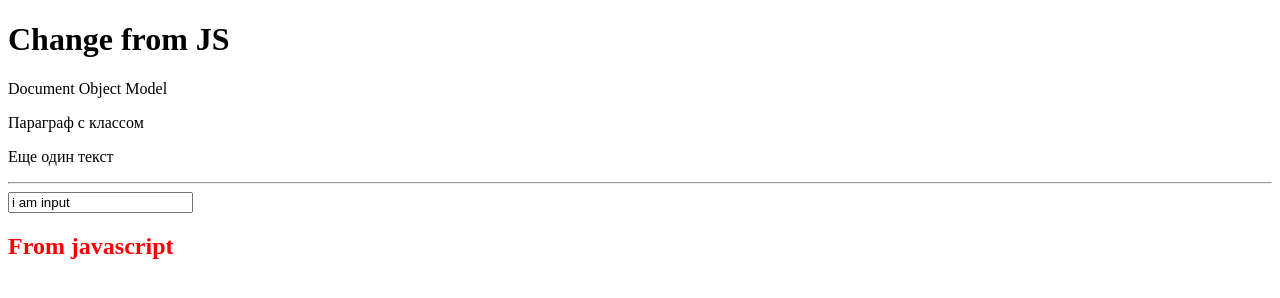
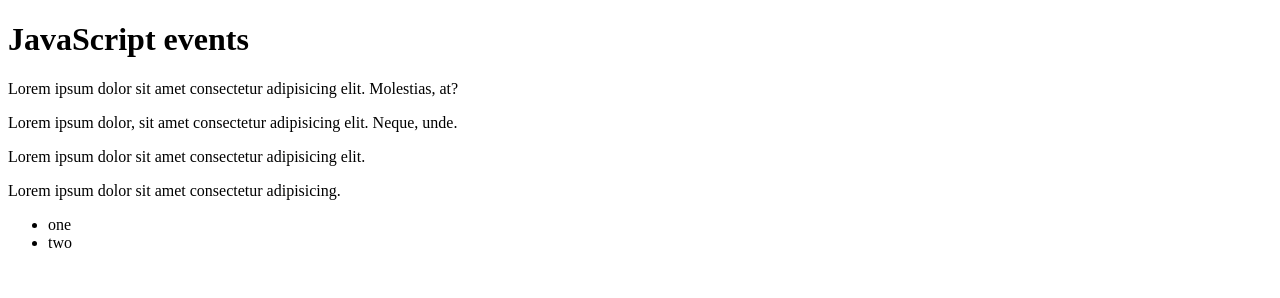
Before and after one commit to yaromahob/seniorIvan, a plain HTML site: page udemyJS/udemyJS.html in a window 1280 px wide. Drawn offline with Linux system fonts and the light colour scheme.

Commit message:
E ron DOM DOM

```diff
--- a/udemyJS/script.js
+++ b/udemyJS/script.js
@@ -1,16 +1,17 @@
-// let div = document.getElementById("playground");
-// let p = document.getElementsByClassName("text");
-// let h1 = document.getElementsByTagName("h1");
-// console.log(div);
-// console.log(p);
-// console.log(h1);
-let div = document.querySelector("#playground");
-let p = document.querySelectorAll(".text");
-let h1 = document.querySelector("h1");
-let input = document.querySelector("input");
-div.innerHTML = '<h2 style="color: red;">From javascript</h2>';
-h1.textContent = "Change from JS";
-console.log(input.value);
-console.log(div.innerHTML);
-console.log(p);
-console.log(h1.textContent);
+// let p = document.querySelectorAll("p");
+// for (let i = 0; i < p.length; i++) {
+//   p[i].addEventListener("click", function (event) {
+//     event.target.style.color = "blue";
+//   });
+// }
+document.getElementById("wrapper").addEventListener("click", function (event) {
+  let tagName = event.target.tagName.toLowerCase();
+
+  if (tagName === "p") {
+    event.target.style.color = "blue";
+  }
+
+  if (event.target.classList.contains("color")) {
+    event.target.style.color = "red";
+  }
+});
--- a/udemyJS/udemyJS.html
+++ b/udemyJS/udemyJS.html
@@ -5,28 +5,25 @@
     <meta http-equiv="X-UA-Compatible" content="IE=edge" />
     <meta name="viewport" content="width=device-width, initial-scale=1.0" />
     <title>JavaScript</title>
+    <style></style>
   </head>
   <body>
-    <h1>Что такое DOM</h1>
-    <p>Document Object Model</p>
-    <p class="text">Параграф с классом</p>
-    <p class="text">Еще один текст</p>
-    <hr />
+    <h1>JavaScript events</h1>
+    <div id="wrapper">
+      <p>
+        Lorem ipsum dolor sit amet consectetur adipisicing elit. Molestias, at?
+      </p>
+      <p class="color">
+        Lorem ipsum dolor, sit amet consectetur adipisicing elit. Neque, unde.
+      </p>
+      <p>Lorem ipsum dolor sit amet consectetur adipisicing elit.</p>
+      <p class="color">Lorem ipsum dolor sit amet consectetur adipisicing.</p>
+      <ul>
+        <li>one</li>
+        <li class="color">two</li>
+      </ul>
+    </div>
 
-    <input type="text" value="i am input" />
-    <div id="playground">
-      <span>text</span>
-      <ul>
-        <li>1</li>
-        <li>2</li>
-      </ul>
-      <div>
-        <ul>
-          <li>1</li>
-          <li>2</li>
-        </ul>
-      </div>
-    </div>
     <script src="script.js" type="text/javascript"></script>
   </body>
 </html>
```
